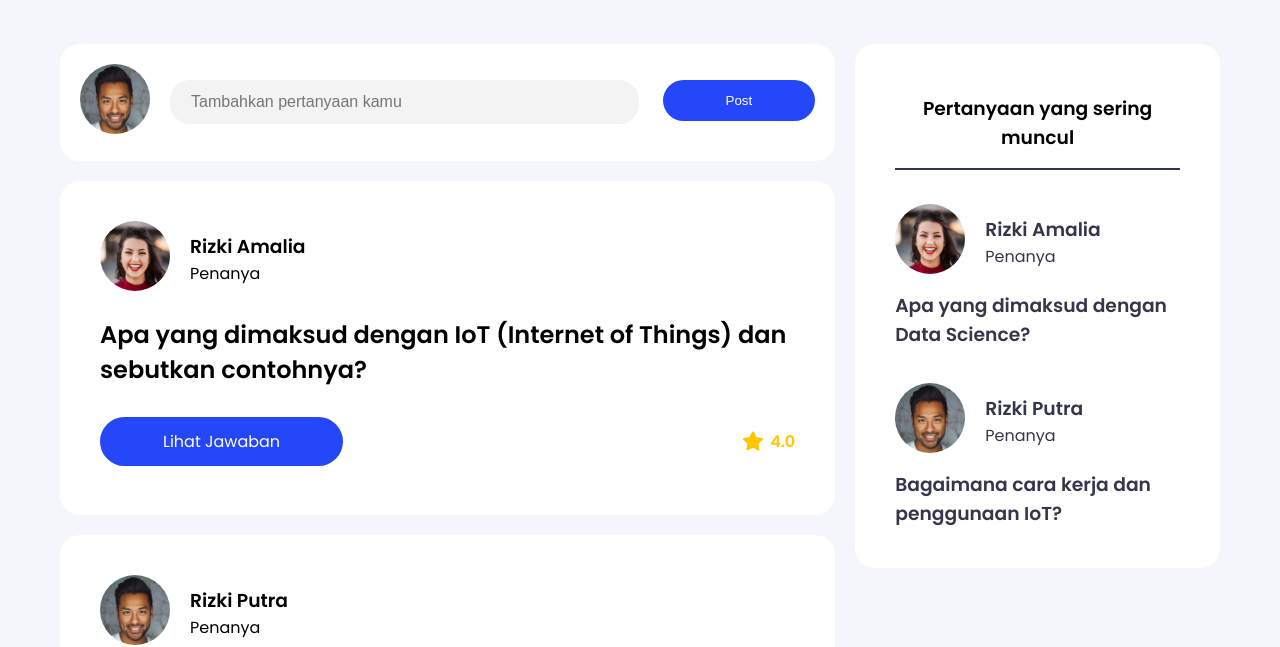
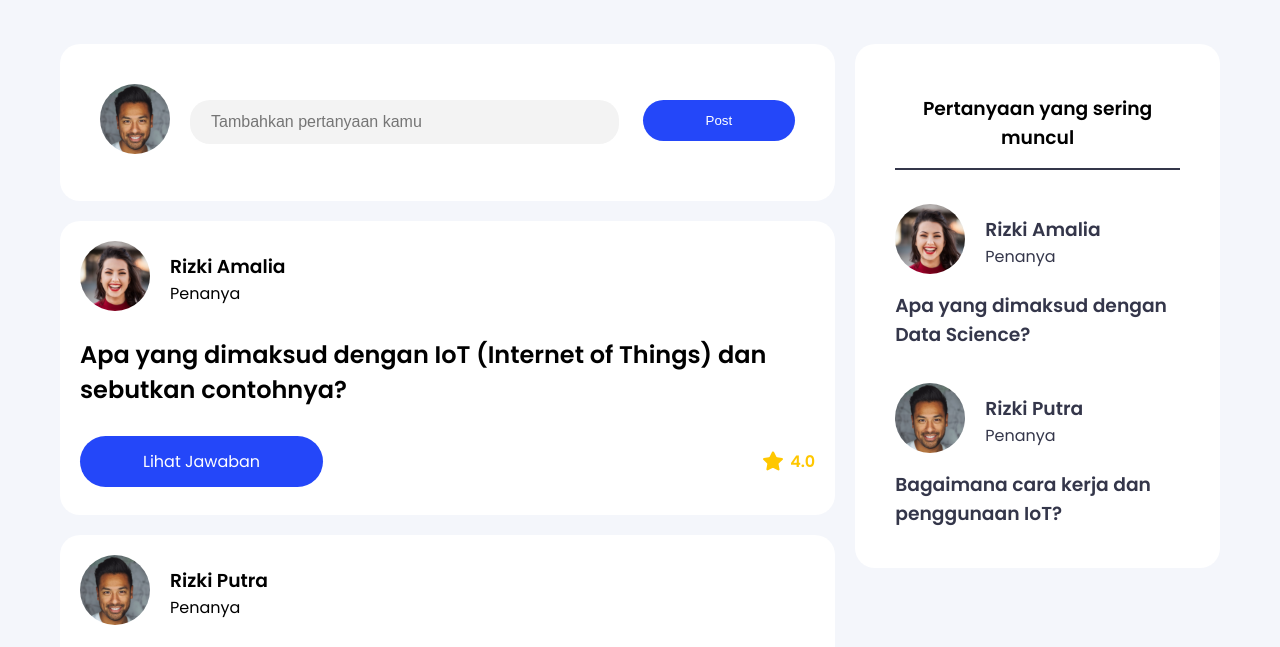
Before and after one commit to alfigufron/qa-space, a plain HTML site: page question.html in a window 1280 px wide. Shown: the part 342-989 px from the top of the page. Drawn offline with Linux system fonts and the light colour scheme.

Commit message:
[UPDATE] Fixing minor issues

```diff
--- a/assets/scss/pages/_question_page.scss
+++ b/assets/scss/pages/_question_page.scss
@@ -19,9 +19,10 @@
 		.content {
 			display: flex;
 			flex-direction: column;
-      padding: 20px 60px 60px 60px;
+			padding: 20px 20px 60px 20px;
 
-      .post, .recommended {
+			.post,
+			.recommended {
 				width: 100%;
 			}
 
@@ -57,13 +58,15 @@
 									border: none;
 									border-radius: 20px;
 									padding: 10px 20px;
-                  background-color: #F3F3F3;
+									background-color: #f3f3f3;
 									height: 44px;
 									border: 1.8px transparent solid;
-                  transition: all .4s;
+									transition: all 0.4s;
 									font-size: 16px;
 
-                  &:active, &:focus, &:focus-visible {
+									&:active,
+									&:focus,
+									&:focus-visible {
 										border: 1.8px rgba($color: $primary-color, $alpha: 1) solid;
 										outline: none;
 									}
@@ -90,7 +93,7 @@
 					}
 
 					.card {
-            padding: 40px;
+						padding: 20px;
 
 						.author {
 							display: flex;
@@ -113,15 +116,26 @@
 						}
 					}
 
+					.flex-column {
+						flex-direction: column;
+					}
+
 					.question-footer {
 						display: flex;
 						justify-content: space-between;
 						align-items: center;
 						background: none;
 
+						.answer {
+							.btn {
+								display: inline-block;
+								text-align: center;
+							}
+						}
+
 						&.detail {
 							margin-top: 40px;
-              border-bottom: 2px rgba($color: $dark-color, $alpha: .4) solid;
+							border-bottom: 2px rgba($color: $dark-color, $alpha: 0.4) solid;
 							padding-bottom: 40px;
 
 							.icon {
@@ -141,7 +155,7 @@
 
 								#like {
 									&.liked {
-                    color: #FF0000;
+										color: #ff0000;
 									}
 								}
 							}
@@ -167,6 +181,12 @@
 									}
 								}
 							}
+						}
+					}
+
+					@media #{$breakpoint-xs} {
+						.flex-column {
+							flex-direction: row;
 						}
 					}
 
@@ -201,13 +221,16 @@
 										border: none;
 										border-radius: 20px;
 										padding: 10px 20px;
-                    background-color: #F3F3F3;
+										background-color: #f3f3f3;
 										height: 44px;
 										border: 1.8px transparent solid;
-                    transition: all .4s;
+										transition: all 0.4s;
 
-                    &:active, &:focus, &:focus-visible {
-                      border: 1.8px rgba($color: $primary-color, $alpha: 1) solid;
+										&:active,
+										&:focus,
+										&:focus-visible {
+											border: 1.8px rgba($color: $primary-color, $alpha: 1)
+												solid;
 											outline: none;
 										}
 									}
@@ -333,7 +356,7 @@
 							h3 {
 								margin: 0;
 								margin-top: 10px;
-                transition: .3s;
+								transition: 0.3s;
 							}
 						}
 					}
@@ -371,6 +394,16 @@
 					width: 32%;
 				}
 			}
+
+			@media #{$breakpoint-xs} {
+				.content {
+					padding: 20px 60px 60px 60px;
+
+					.card {
+						padding: 40px;
 					}
 				}
 			}
+		}
+	}
+}
--- a/question.html
+++ b/question.html
@@ -93,7 +93,7 @@
               </h1>
             </div>
 
-            <div class="question-footer">
+            <div class="question-footer flex-column">
               <div class="answer">
                 <a href="./question-detail.html" class="btn btn-primary">Lihat Jawaban</a>
               </div>
@@ -126,7 +126,7 @@
               </h1>
             </div>
 
-            <div class="question-footer">
+            <div class="question-footer flex-column">
               <div class="answer">
                 <a href="./question-detail-2.html" class="btn btn-primary">Lihat Jawaban</a>
               </div>
```
Also changed, not shown: profile.html (+1 -1 lines), assets/css/main.css, 1 other file. Lines whose indentation alone changed are shown as unchanged.
